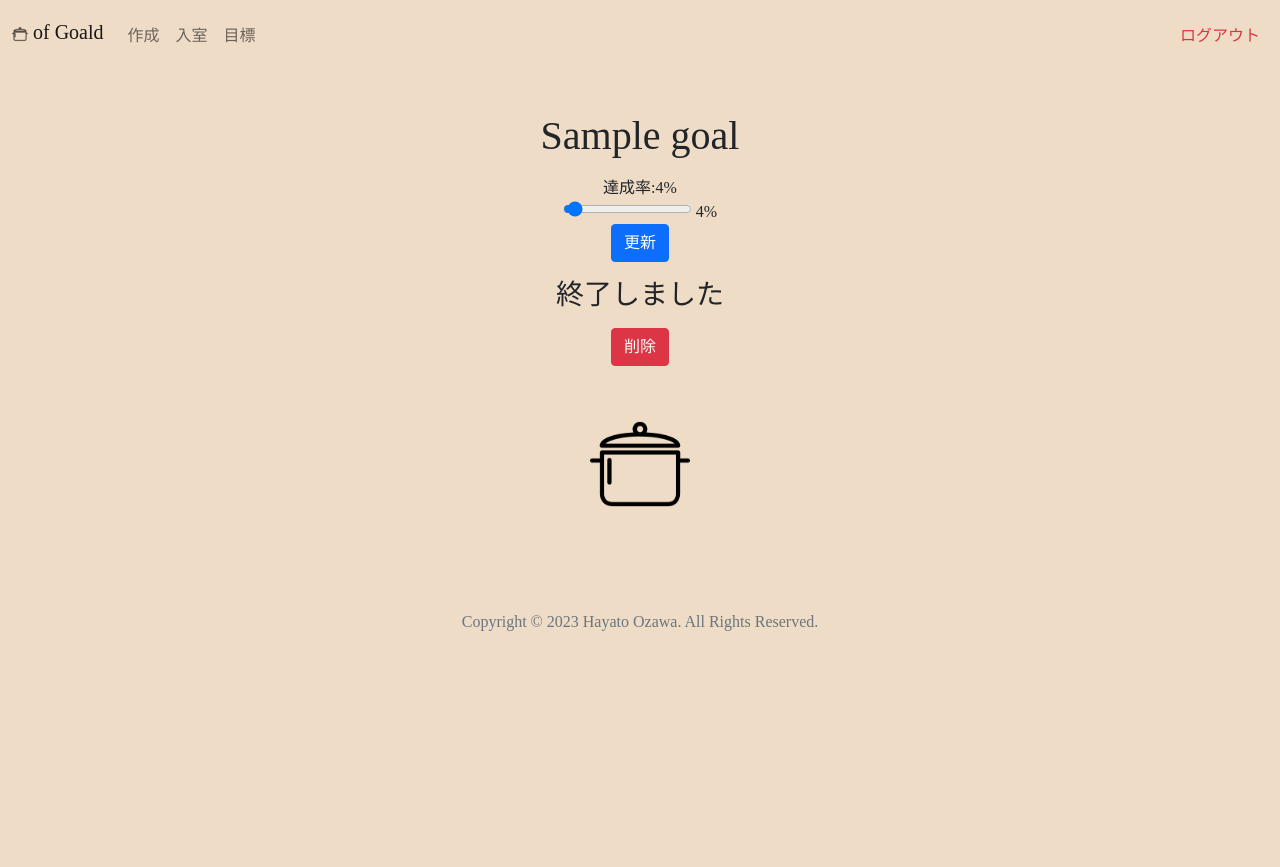
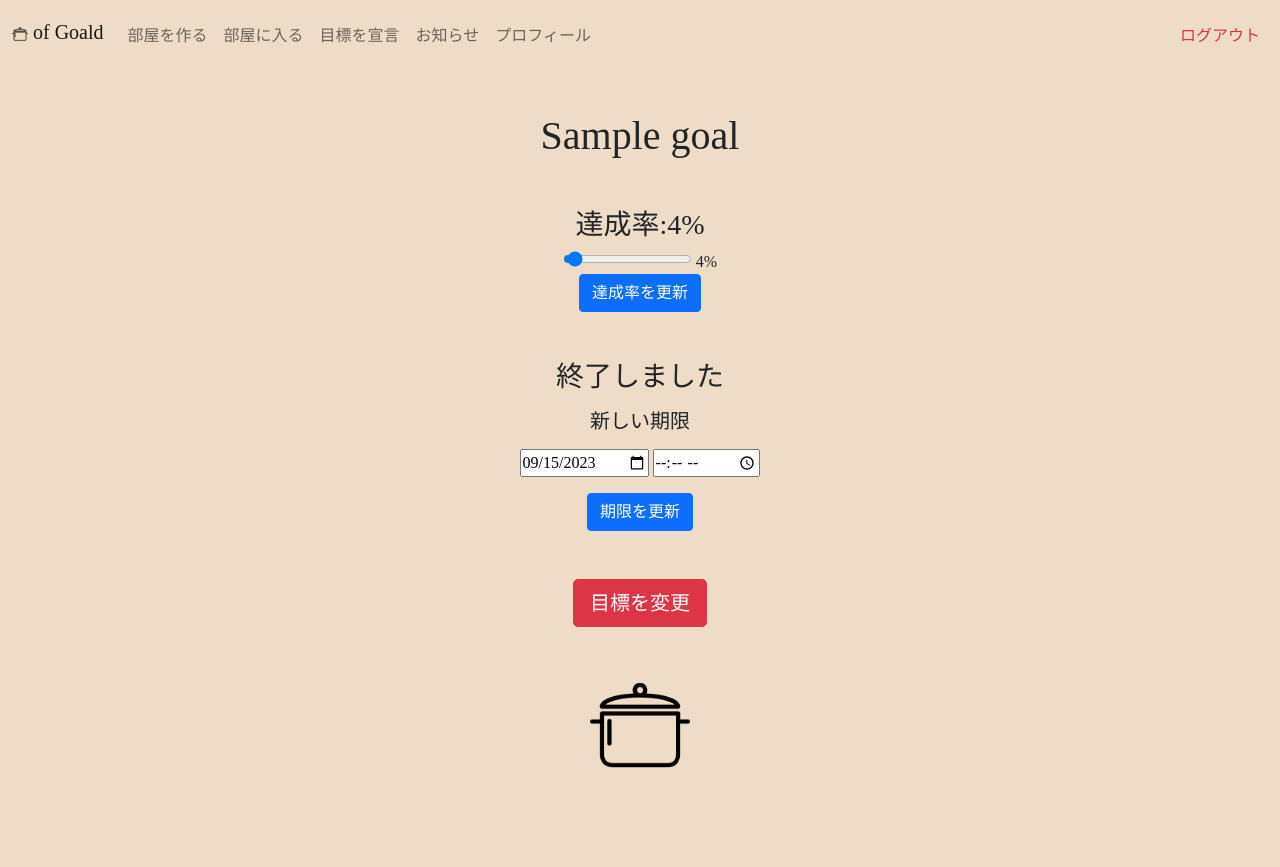
Before and after one commit to shukurimu0121/test_goald, a Flask app: page /goal in a window 1280 px wide. Shown: the top 867 px of the page. Before the commit the page ends 631 px from the top, so only its background shows below. Run offline with Flask 3, Linux system fonts and the light colour scheme; the visitor is signed in with stand-in values (Sample User, id 1); a database or web service that is not in the repository returns one stand-in record (values such as "Sample title"); some libraries are stand-ins or nearby versions.

Commit message:
make line QR and profile pages

```diff
--- a/app.py
+++ b/app.py
@@ -11,10 +11,10 @@ import psycopg2
 from psycopg2.extras import DictCursor
 
 # localhost
-# DATABASE_URL = "postgres://hpobhxuditpwle:f50f465838805b73f6eb6b9906d0d627cfba1178dd4989a5032acbd3cc8d08ef@ec2-52-205-55-36.compute-1.amazonaws.com:5432/ddngmugcbbk0mf"
+DATABASE_URL = "postgres://hpobhxuditpwle:f50f465838805b73f6eb6b9906d0d627cfba1178dd4989a5032acbd3cc8d08ef@ec2-52-205-55-36.compute-1.amazonaws.com:5432/ddngmugcbbk0mf"
 
 # deploy on heroku
-DATABASE_URL = os.environ['DATABASE_URL']
+# DATABASE_URL = os.environ['DATABASE_URL']
 
 app = Flask(__name__)
 
@@ -49,6 +49,8 @@ def login_required(f):
 def index():
     # show users goal
     user_id = session["user_id"]
+
+    # if users goal deadline is passed, notify it
 
     # get the user's goal from database
     try:
@@ -475,10 +477,21 @@ def goal():
         date_created = datetime.now()
 
         # Put goal info to database
+        # put into goals table
         try:
             with connect_to_database() as conn:
                 with conn.cursor() as cur:
                     cur.execute("INSERT INTO goals (goal, date_created, deadline, user_id) VALUES (%s, %s, %s, %s)", (goal, date_created, deadline, user_id))
+                conn.commit()
+        except:
+            return render_template("apology.html", msg="失敗しました")
+
+        # put into goals_history table
+        default_progress_rate = 0
+        try:
+            with connect_to_database() as conn:
+                with conn.cursor() as cur:
+                    cur.execute("INSERT INTO goals_history (goal, user_id, progress_rate) VALUES (%s, %s, %s)", (goal, user_id, default_progress_rate))
                 conn.commit()
         except:
             return render_template("apology.html", msg="失敗しました")
@@ -543,10 +556,21 @@ def update_progress_rate():
     progress_rate = int(request.form.get("progress"))
 
     # update progress rate
+    # update goals table
     try:
         with connect_to_database() as conn:
             with conn.cursor() as cur:
                 cur.execute("UPDATE goals SET progress_rate = %s WHERE user_id = %s", (progress_rate, user_id))
+            conn.commit()
+    except:
+        return render_template("apology.html", msg="失敗しました")
+
+    # update goals_history table
+    try:
+        with connect_to_database() as conn:
+            with connect_to_database() as conn:
+                with conn.cursor() as cur:
+                    cur.execute("UPDATE goals_history SET progress_rate = %s WHERE user_id = %s", (progress_rate, user_id))
             conn.commit()
     except:
         return render_template("apology.html", msg="失敗しました")
@@ -559,5 +583,69 @@ def update_progress_rate():
     else:
         return redirect("/goal")
 
+# notion route
+@app.route("/notion")
+@login_required
+def notion():
+    """notion"""
+    return render_template("notion.html")
+
+# update deadline route
+@app.route("/update_deadline", methods=["POST"])
+@login_required
+def update_deadline():
+    # get user id
+    user_id = session["user_id"]
+
+    # get new deadline from users input
+    date = request.form.get("date")
+    time = request.form.get("time")
+
+    # When invalid input
+    if not date or not time:
+        return render_template("apology.html", msg="正しく入力してください")
+
+    new_deadline = datetime.strptime(date + " " + time, '%Y-%m-%d %H:%M')
+
+    # update user's goal deadline
+    try:
+        with connect_to_database() as conn:
+            with conn.cursor() as cur:
+                cur.execute("UPDATE goals SET deadline = %s WHERE user_id = %s", (new_deadline, user_id))
+            conn.commit()
+    except:
+        return render_template("apology.html", msg="失敗しました")
+
+    return redirect("/goal")
+
+# profile route
+@app.route("/profile")
+@login_required
+def profile():
+    """profile"""
+    # get user id
+    user_id = session["user_id"]
+
+    # get username
+    try:
+        with connect_to_database() as conn:
+            with conn.cursor(cursor_factory=DictCursor) as cur:
+                cur.execute("SELECT * FROM users WHERE id = %s", (user_id,))
+                username = cur.fetchone()["name"]
+    except:
+        return render_template("apology.html", msg="失敗しました")
+
+    # get user's goal history
+    try:
+        with connect_to_database() as conn:
+            with conn.cursor(cursor_factory=DictCursor) as cur:
+                cur.execute("SELECT * FROM goals_history WHERE user_id = %s", (user_id,))
+                goals_history = cur.fetchall()
+    except:
+        return render_template("profile.html")
+
+    return render_template("profile.html", username=username, goals_history=goals_history)
+
+
 if __name__ == '__main__':
-    app.run()
+    app.run(debug=True)
--- a/templates/goal.html
+++ b/templates/goal.html
@@ -9,20 +9,26 @@
         <div class="goal mb-3">
             <h1>{{ goal }}</h1>
         </div>
-        <div class="progress_rate mb-3">
+        <div class="progress_rate my-5">
             <form action="/update_progress_rate" method="POST">
-                <label for="progress">達成率:{{ progress_rate }}%</label><br>
+                <label for="progress"><h3>達成率:{{ progress_rate }}%</h3></label><br>
                 <input type="range" id="progress" name=progress min="0" max="100" step="1" value="{{progress_rate}}">
                 <output for="progress" id="progressValue">{{progress_rate}}%</output><br>
-                <input class="btn btn-primary" type="submit" value="更新">
+                <input class="btn btn-primary" type="submit" value="達成率を更新">
             </form>
         </div>
-        <div class="progress_rate mb-3">
+        <div class="deadline my-5">
             <h3><span id="remaining-time"></span></h3>
+            <form action="/update_deadline" method="POST" class="mt-3">
+                <label for="deadline" class="form-label"><h5>新しい期限</h5></label><br>
+                <input class="date" type="date" name="date" value="{{ today }}" min="{{ today }}" >
+                <input class="time mb-3" type="time" name="time"><br>
+                <input class="btn btn-primary" type="submit" value="期限を更新">
+            </form>
         </div>
         <form action="/delete_goal" method="post">
             <input name="goal_id" type="hidden" value="{{ id }}">
-            <button class="btn btn-danger" type="submit">削除</button>
+            <button class="btn btn-danger btn-lg" type="submit">目標を変更</button><br>
         </form>
     {% else %}
     <form action="/goal" method="post">
--- a/templates/layout.html
+++ b/templates/layout.html
@@ -31,9 +31,11 @@
                 <div class="collapse navbar-collapse" id="navbar">
                     {% if session["user_id"] %}
                         <ul class="navbar-nav me-auto mt-2">
-                            <li class="nav-item"><a class="nav-link" href="/make_room">作成</a></li>
-                            <li class="nav-item"><a class="nav-link" href="/enter_room">入室</a></li>
-                            <li class="nav-item"><a class="nav-link" href="/goal">目標</a></li>
+                            <li class="nav-item"><a class="nav-link" href="/make_room">部屋を作る</a></li>
+                            <li class="nav-item"><a class="nav-link" href="/enter_room">部屋に入る</a></li>
+                            <li class="nav-item"><a class="nav-link" href="/goal">目標を宣言</a></li>
+                            <li class="nav-item"><a class="nav-link" href="/notion">お知らせ</a></li>
+                            <li class="nav-item"><a class="nav-link" href="/profile">プロフィール</a></li>
                         </ul>
                         <ul class="navbar-nav ms-auto mt-2">
                             <li class="nav-item"><a class="nav-link text-danger" href="/logout">ログアウト</a></li>
```
Also changed, not shown: templates/notion.html (added, +18 -0 lines), templates/profile.html (added, +28 -0 lines), static/goald_QR.png (added), static/style.css (line endings or trailing spaces), 1 other file.
